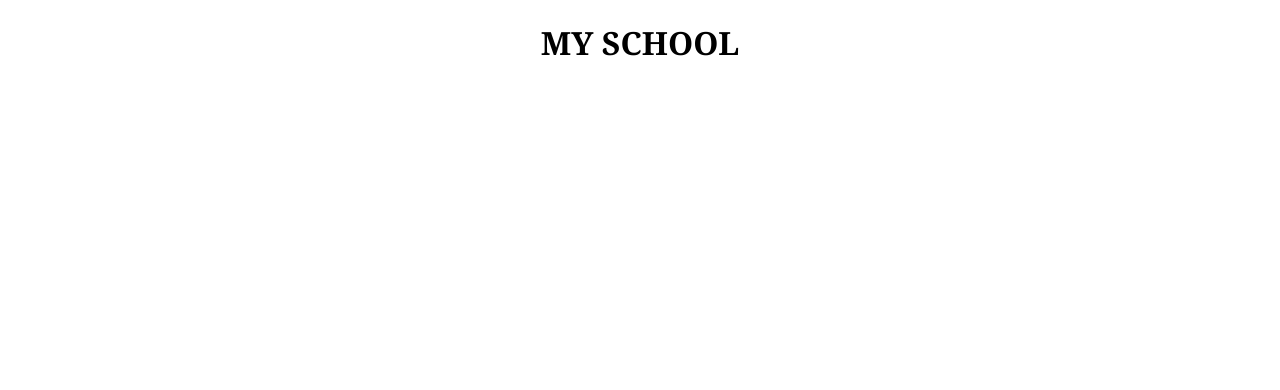
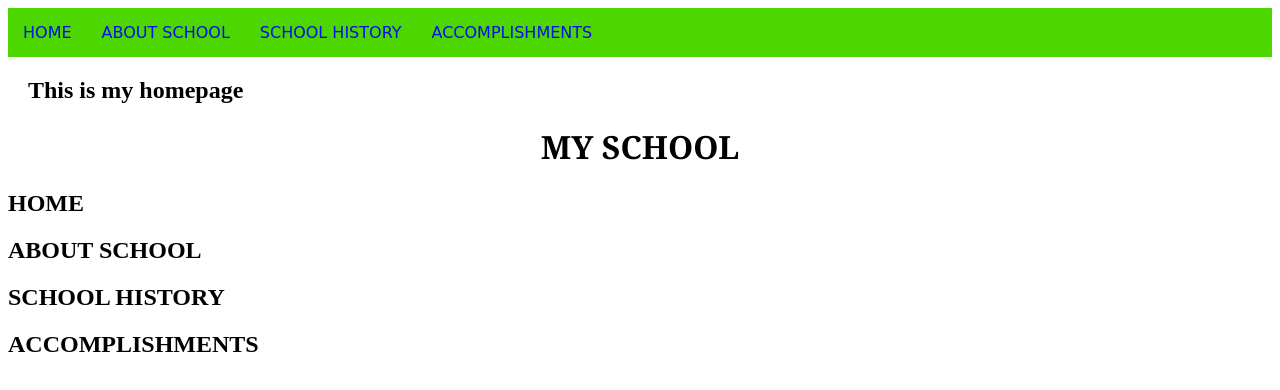
Before and after one commit to itspressly/js.script, a plain HTML site: page my website/My school/(my school) index.html in a window 1280 px wide. Drawn offline with Linux system fonts and the light colour scheme.

Commit message:
first commit

```diff
--- a/my website/(my website) index.css
+++ b/my website/(my website) index.css
@@ -114,9 +114,6 @@ body{
 
 }
 
-
-
-
 #pic5{
     height: 400px;
     margin-left: 305px;
--- a/my website/My school/(my school) index.css
+++ b/my website/My school/(my school) index.css
@@ -1,4 +1,34 @@
-#H1{
+#H0{
     text-align: center;
     font-family: Georgia, 'Times New Roman', Times, serif;
 }
+
+main{
+    margin-left: 20px;
+    margin-right: 20px;
+}
+
+ ul{
+    list-style-type: none;
+    background-color: rgb(78, 214, 0);
+    margin: 0%;
+    padding: 0%;
+    overflow: hidden;
+}
+
+ li a{
+    color: rgb(0, 16, 235);
+    text-decoration: none;
+    padding: 15px;
+    display: block;
+    text-align: center;
+    Font-family: 'Cherry Bomb One', cursive;
+}
+
+ a:hover{
+    background-color: rgb(3, 196, 180);
+}
+li{
+    float: left;
+    color: rgb(0, 0, 0);
+}
--- a/my website/My school/(my school) index.html
+++ b/my website/My school/(my school) index.html
@@ -8,7 +8,39 @@
 
 </head>
 <body>
-    <h1 id="H1">MY SCHOOL</h1>
+
+    <nav>
+        <ul>
+            <li><a href="#H1">HOME</a></li>
+            <li><a href="#H2">ABOUT SCHOOL</a></li>
+            <li><a href="#H3">SCHOOL HISTORY</a></li>
+            <li><a href="#H4">ACCOMPLISHMENTS</a></li>
+        </ul>
+    </nav>
+    <main>
+
+        <h2 id="H5">This is my homepage</h2>
+    </main>
+
+    <h1 id="H0">MY SCHOOL</h1>
+    <p></p>
+
+
+    <h2 id="H1">HOME</h2>
+    <p></p>
+
+
+    <h2 id="H2">ABOUT SCHOOL</h2>
+    <p></p>
+
+
+    <h2 id="H3">SCHOOL HISTORY</h2>
+    <p></p>
+
+
+<h2 id="H4">ACCOMPLISHMENTS</h2>
+    <p></p>
+
 
 </body>
 </html>
```
Also changed, not shown: my website/My school/tablemountain3.jpg (added).
